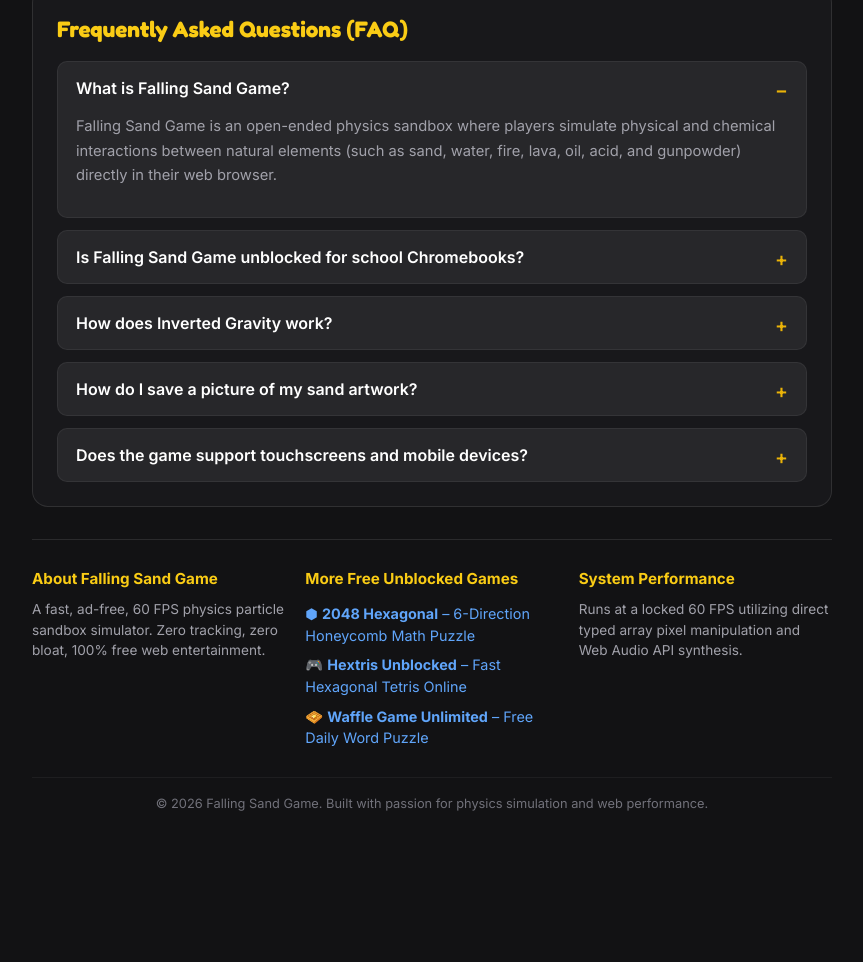
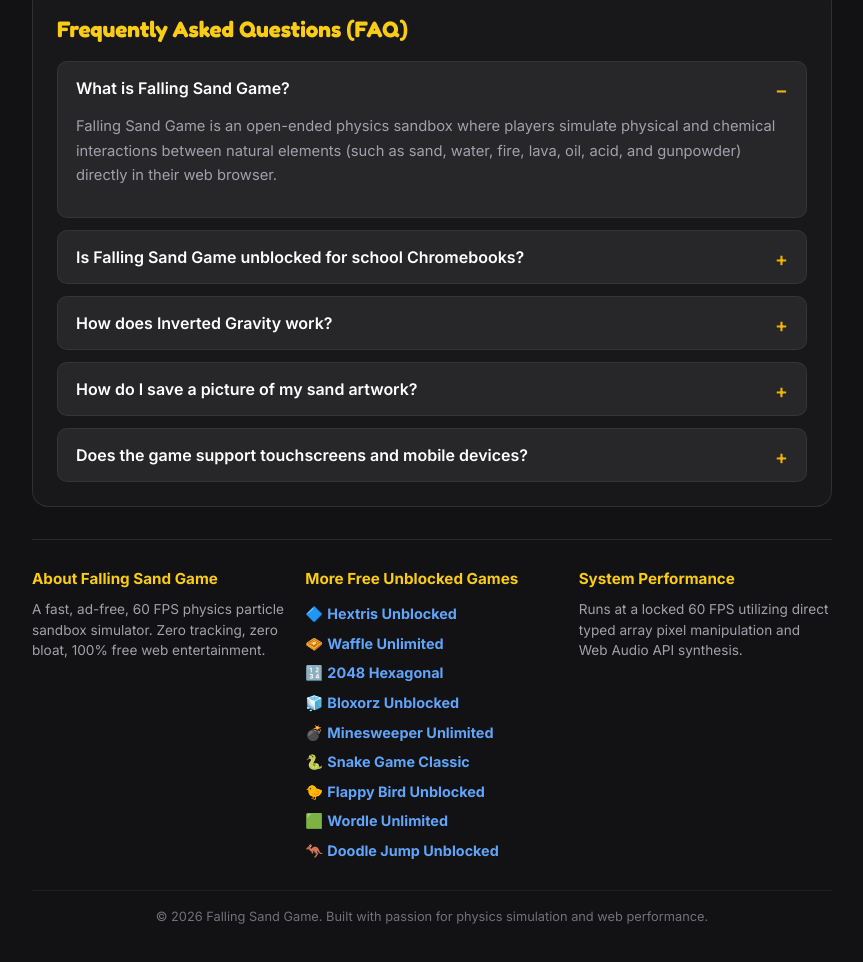
Before and after one commit to ilyaqudx/falling-sand-game, a website built with Vite: page index.html in a window 1280 px wide. Shown: the part 3176-4138 px from the top of the page, without its empty margins (208-1071 px from the left). Before the commit the page ends 4029 px from the top, so only its background shows below. Built offline with nearby package versions, Linux system fonts and the light colour scheme.

Commit message:
feat: sync 10-site SEO reciprocal matrix links

```diff
--- a/index.html
+++ b/index.html
@@ -418,21 +418,15 @@
             <div class="footer-col">
               <h4>More Free Unblocked Games</h4>
               <ul class="sister-links">
-                <li>
-                  <a href="https://hex-2048-nu.vercel.app/" target="_blank" rel="noopener">
-                    ⬢ <strong>2048 Hexagonal</strong> – 6-Direction Honeycomb Math Puzzle
-                  </a>
-                </li>
-                <li>
-                  <a href="https://seo-game-website.vercel.app/" target="_blank" rel="noopener">
-                    🎮 <strong>Hextris Unblocked</strong> – Fast Hexagonal Tetris Online
-                  </a>
-                </li>
-                <li>
-                  <a href="https://waffle-game-unlimited.vercel.app/" target="_blank" rel="noopener">
-                    🧇 <strong>Waffle Game Unlimited</strong> – Free Daily Word Puzzle
-                  </a>
-                </li>
+                <li><a href="https://seo-game-website.vercel.app/" target="_blank" rel="noopener">🔷 <strong>Hextris Unblocked</strong></a></li>
+                <li><a href="https://waffle-game-unlimited.vercel.app/" target="_blank" rel="noopener">🧇 <strong>Waffle Unlimited</strong></a></li>
+                <li><a href="https://hex-2048-nu.vercel.app/" target="_blank" rel="noopener">🔢 <strong>2048 Hexagonal</strong></a></li>
+                <li><a href="https://bloxorz-unblocked.vercel.app/" target="_blank" rel="noopener">🧊 <strong>Bloxorz Unblocked</strong></a></li>
+                <li><a href="https://minesweeper-unlimited.vercel.app/" target="_blank" rel="noopener">💣 <strong>Minesweeper Unlimited</strong></a></li>
+                <li><a href="https://snake-game-classic-chi.vercel.app/" target="_blank" rel="noopener">🐍 <strong>Snake Game Classic</strong></a></li>
+                <li><a href="https://flappy-bird-unblocked-topaz.vercel.app/" target="_blank" rel="noopener">🐤 <strong>Flappy Bird Unblocked</strong></a></li>
+                <li><a href="https://wordle-unlimited-olive.vercel.app/" target="_blank" rel="noopener">🟩 <strong>Wordle Unlimited</strong></a></li>
+                <li><a href="https://doodle-jump-unblocked.vercel.app/" target="_blank" rel="noopener">🦘 <strong>Doodle Jump Unblocked</strong></a></li>
               </ul>
             </div>
             <div class="footer-col">
```
